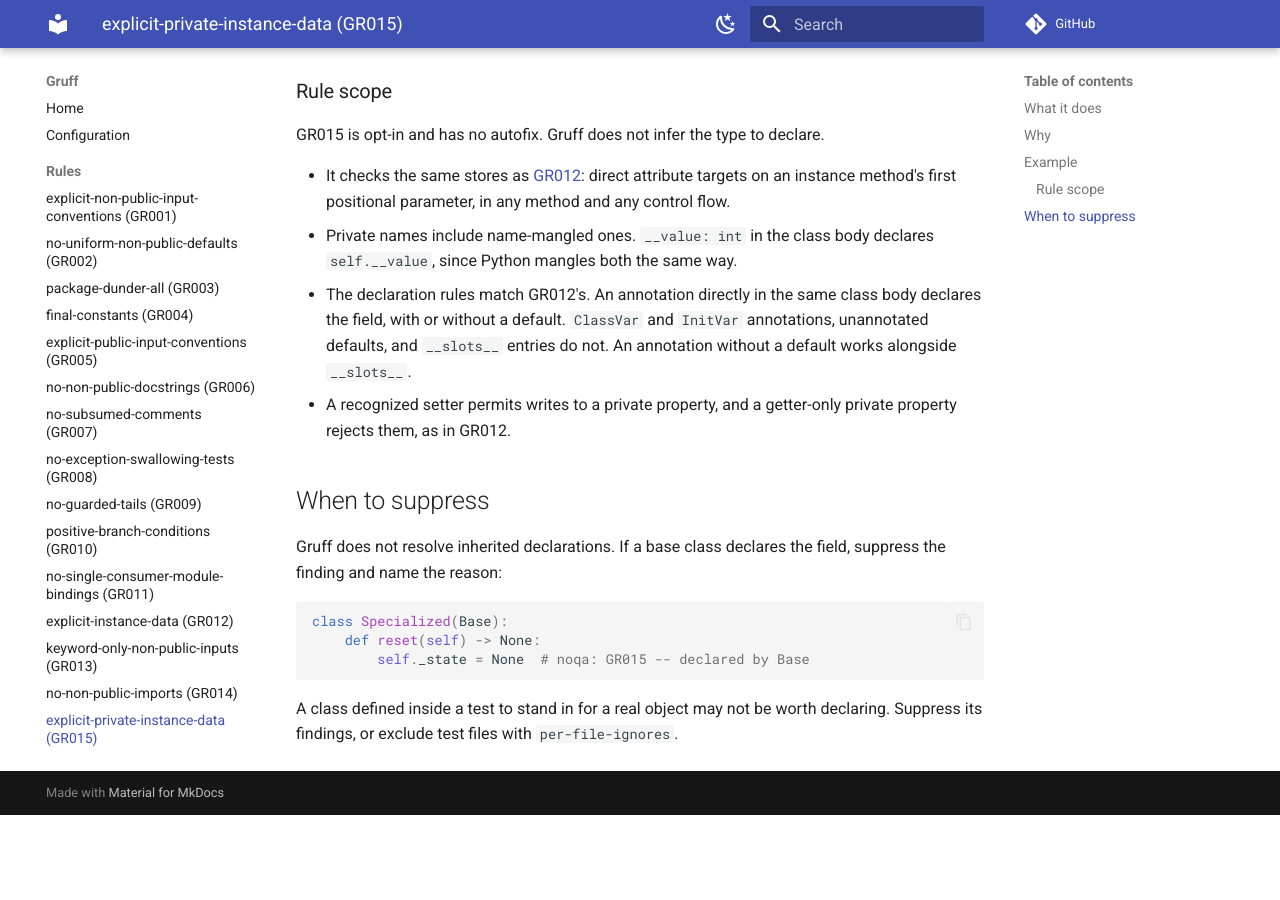
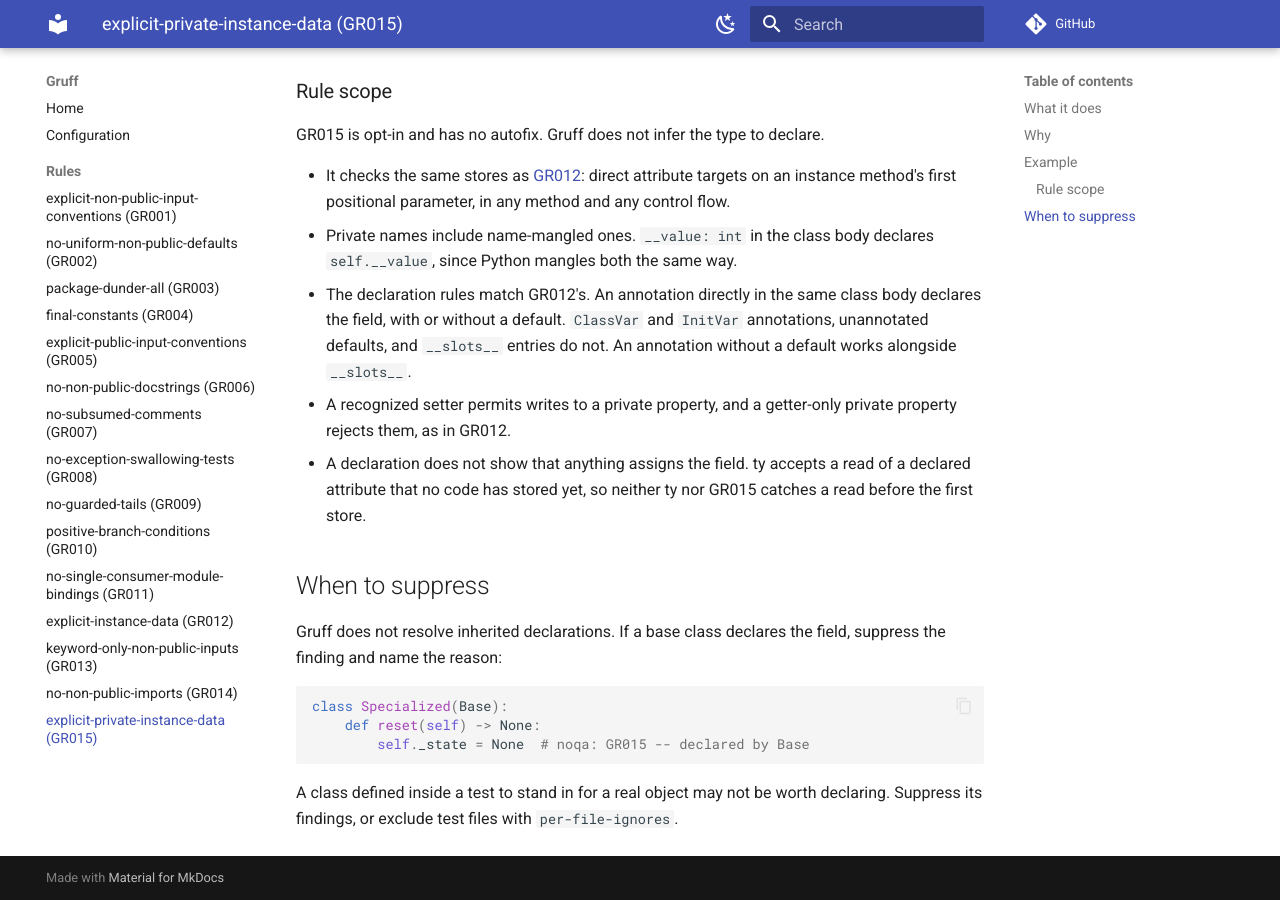
Before and after one commit to wkentaro/gruff, an MkDocs documentation site: the page built from docs/rules/explicit-private-instance-data.md, in a window 1280 px wide and 900 px high, scrolled down 1391 px. Built offline with MkDocs 1.6.1 and Material for MkDocs 9.7.7, drawn with Linux system fonts in a browser that asks for light colours; comment, search, counter and statistics services are not loaded; before the commit the page ends 2206 px from its top, so only the background shows below that.

Commit message:
docs: note that GR015 does not catch reads before a store
ty accepts a read of a declared attribute that nothing has assigned
yet, so declaring a field does not prove that a store happens.

```diff
--- a/docs/rules/explicit-private-instance-data.md
+++ b/docs/rules/explicit-private-instance-data.md
@@ -80,6 +80,9 @@ GR015 is opt-in and has no autofix. Gruff does not infer the type to declare.
   annotation without a default works alongside `__slots__`.
 - A recognized setter permits writes to a private property, and a getter-only
   private property rejects them, as in GR012.
+- A declaration does not show that anything assigns the field. ty accepts a
+  read of a declared attribute that no code has stored yet, so neither ty nor
+  GR015 catches a read before the first store.
 
 ## When to suppress
 
```
